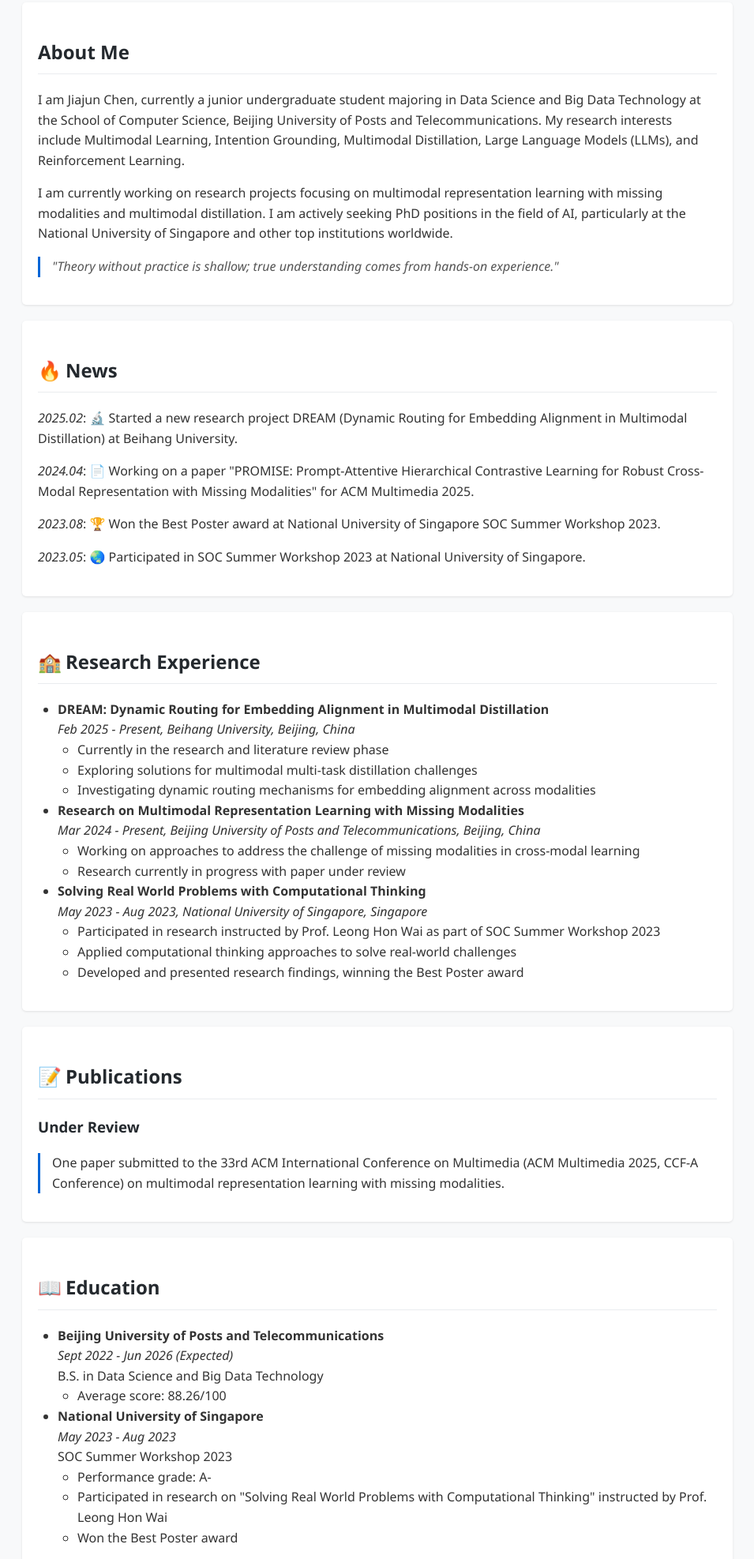
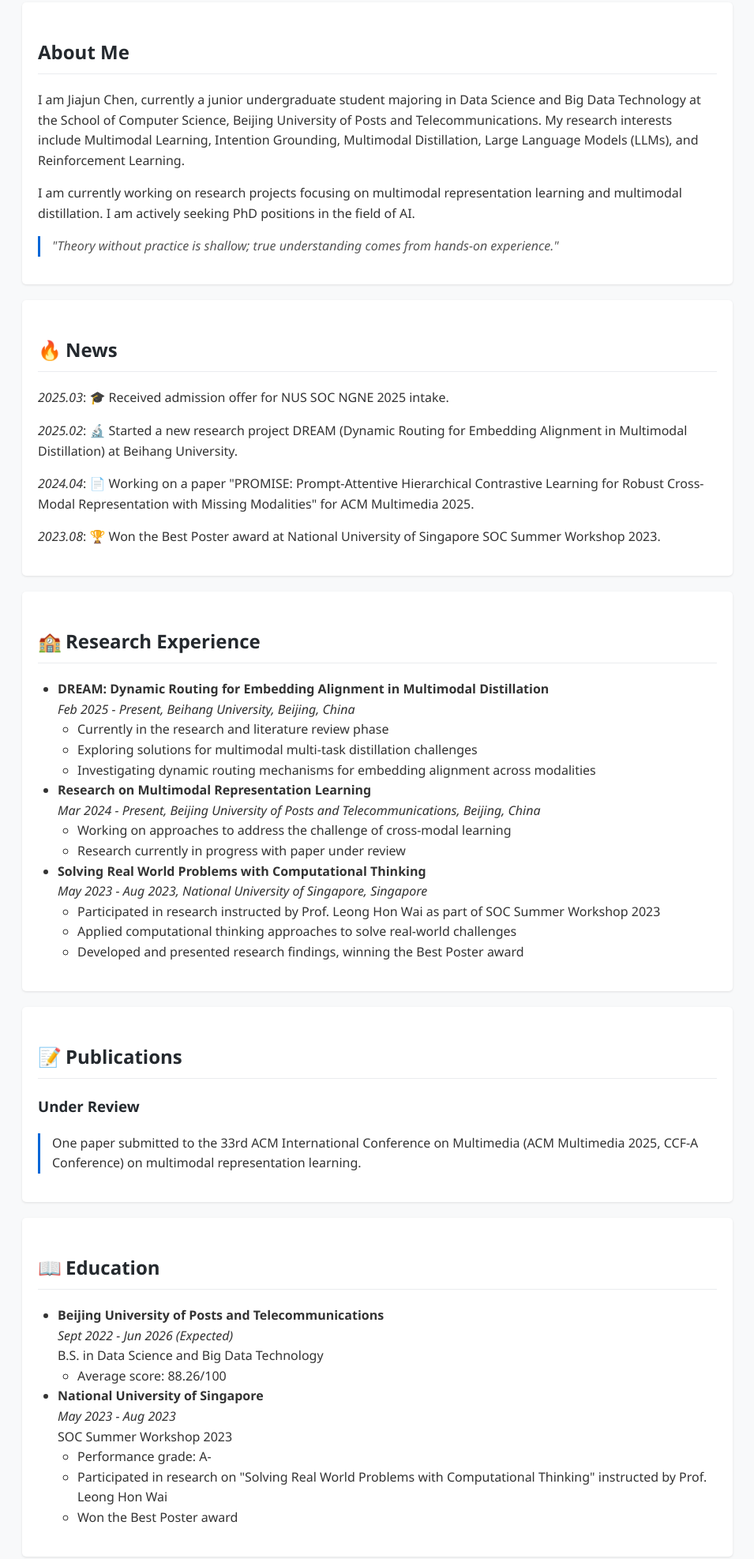
Before and after one commit to IMBALDY/Jiajun-Homepage, a plain HTML site: page docs/index.html in a window 1280 px wide. Shown: the part 418-2392 px from the top of the page at 79% size, without its empty margins (162-1117 px from the left). Drawn offline with Linux system fonts and the light colour scheme.

Commit message:
更新个人信息：添加NUS录取消息，调整研究描述，更新雅思成绩

```diff
--- a/docs/index.html
+++ b/docs/index.html
@@ -131,7 +131,7 @@
         <h2>About Me</h2>
         <p>I am Jiajun Chen, currently a junior undergraduate student majoring in Data Science and Big Data Technology at the School of Computer Science, Beijing University of Posts and Telecommunications. My research interests include Multimodal Learning, Intention Grounding, Multimodal Distillation, Large Language Models (LLMs), and Reinforcement Learning.</p>
 
-        <p>I am currently working on research projects focusing on multimodal representation learning with missing modalities and multimodal distillation. I am actively seeking PhD positions in the field of AI, particularly at the National University of Singapore and other top institutions worldwide.</p>
+        <p>I am currently working on research projects focusing on multimodal representation learning and multimodal distillation. I am actively seeking PhD positions in the field of AI.</p>
 
         <div class="quote">
             "Theory without practice is shallow; true understanding comes from hands-on experience."
@@ -141,6 +141,9 @@
     <div class="section" id="news">
         <h2><span class="emoji">🔥</span>News</h2>
         <div class="news-item">
+            <p><em>2025.03</em>: 🎓 Received admission offer for NUS SOC NGNE 2025 intake.</p>
+        </div>
+        <div class="news-item">
             <p><em>2025.02</em>: 🔬 Started a new research project DREAM (Dynamic Routing for Embedding Alignment in Multimodal Distillation) at Beihang University.</p>
         </div>
         <div class="news-item">
@@ -148,9 +151,6 @@
         </div>
         <div class="news-item">
             <p><em>2023.08</em>: 🏆 Won the Best Poster award at National University of Singapore SOC Summer Workshop 2023.</p>
-        </div>
-        <div class="news-item">
-            <p><em>2023.05</em>: 🌏 Participated in SOC Summer Workshop 2023 at National University of Singapore.</p>
         </div>
     </div>
 
@@ -167,10 +167,10 @@
                 </ul>
             </li>
             <li>
-                <strong>Research on Multimodal Representation Learning with Missing Modalities</strong>
+                <strong>Research on Multimodal Representation Learning</strong>
                 <br><em>Mar 2024 - Present, Beijing University of Posts and Telecommunications, Beijing, China</em>
                 <ul>
-                    <li>Working on approaches to address the challenge of missing modalities in cross-modal learning</li>
+                    <li>Working on approaches to address the challenge of cross-modal learning</li>
                     <li>Research currently in progress with paper under review</li>
                 </ul>
             </li>
@@ -191,7 +191,7 @@
 
         <h3>Under Review</h3>
         <div class="publication-item">
-            <p>One paper submitted to the 33rd ACM International Conference on Multimedia (ACM Multimedia 2025, CCF-A Conference) on multimodal representation learning with missing modalities.</p>
+            <p>One paper submitted to the 33rd ACM International Conference on Multimedia (ACM Multimedia 2025, CCF-A Conference) on multimodal representation learning.</p>
         </div>
     </div>
 
@@ -232,7 +232,7 @@
         <h2><span class="emoji">🛠️</span>Skills</h2>
         <div class="skills-grid">
             <div>
-                <p><span class="skill-category">Languages:</span> English (IELTS 6: R 7, L 5, S 5.5, W 6), Chinese (Native)</p>
+                <p><span class="skill-category">Languages:</span> English (IELTS 6.5), Chinese (Native)</p>
                 <p><span class="skill-category">Programming:</span> Python, C++, Java</p>
                 <p><span class="skill-category">Frameworks & Libraries:</span> PyTorch, TensorFlow, Hugging Face Transformers</p>
                 <p><span class="skill-category">Database:</span> MySQL</p>
```
